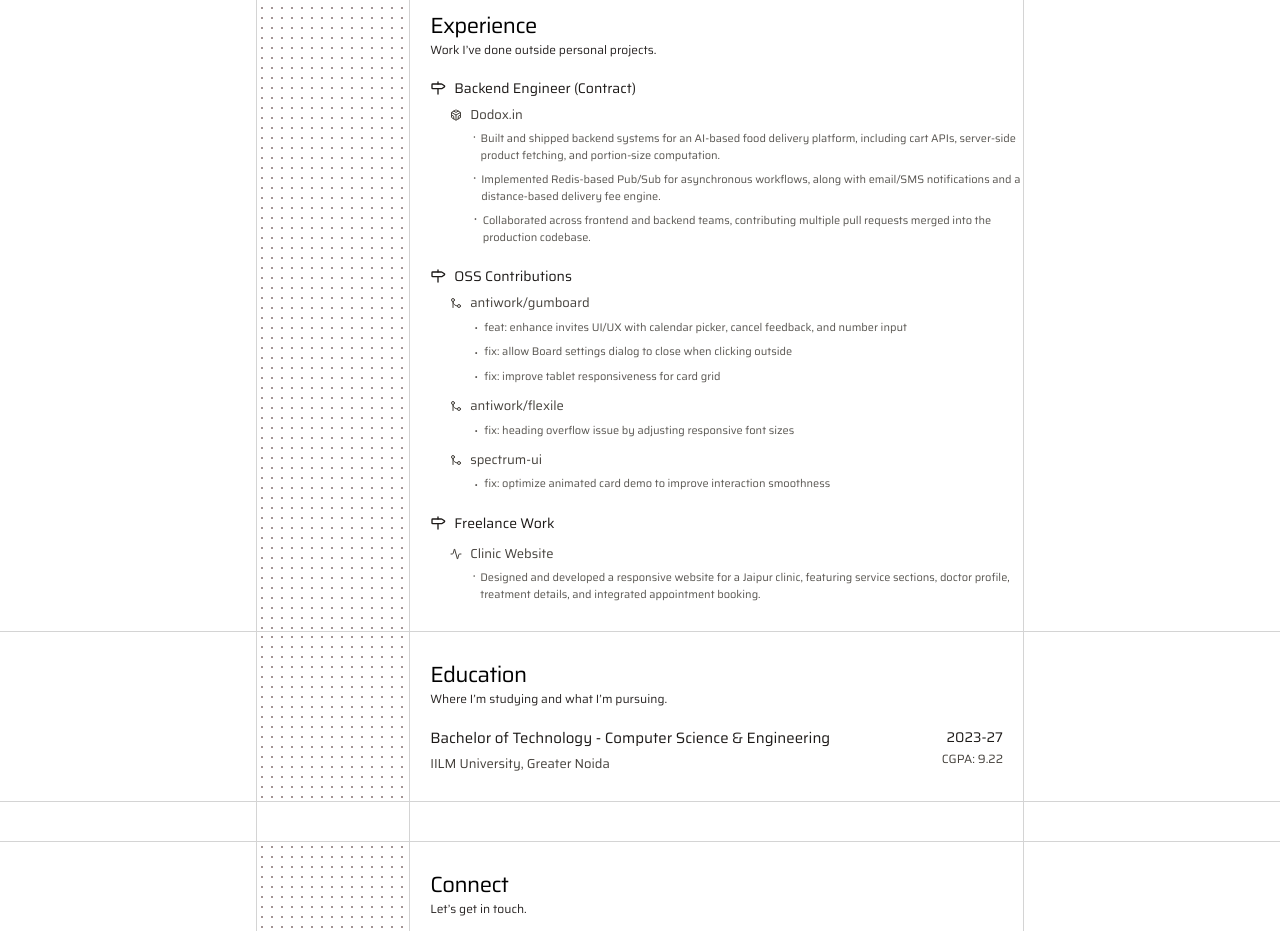
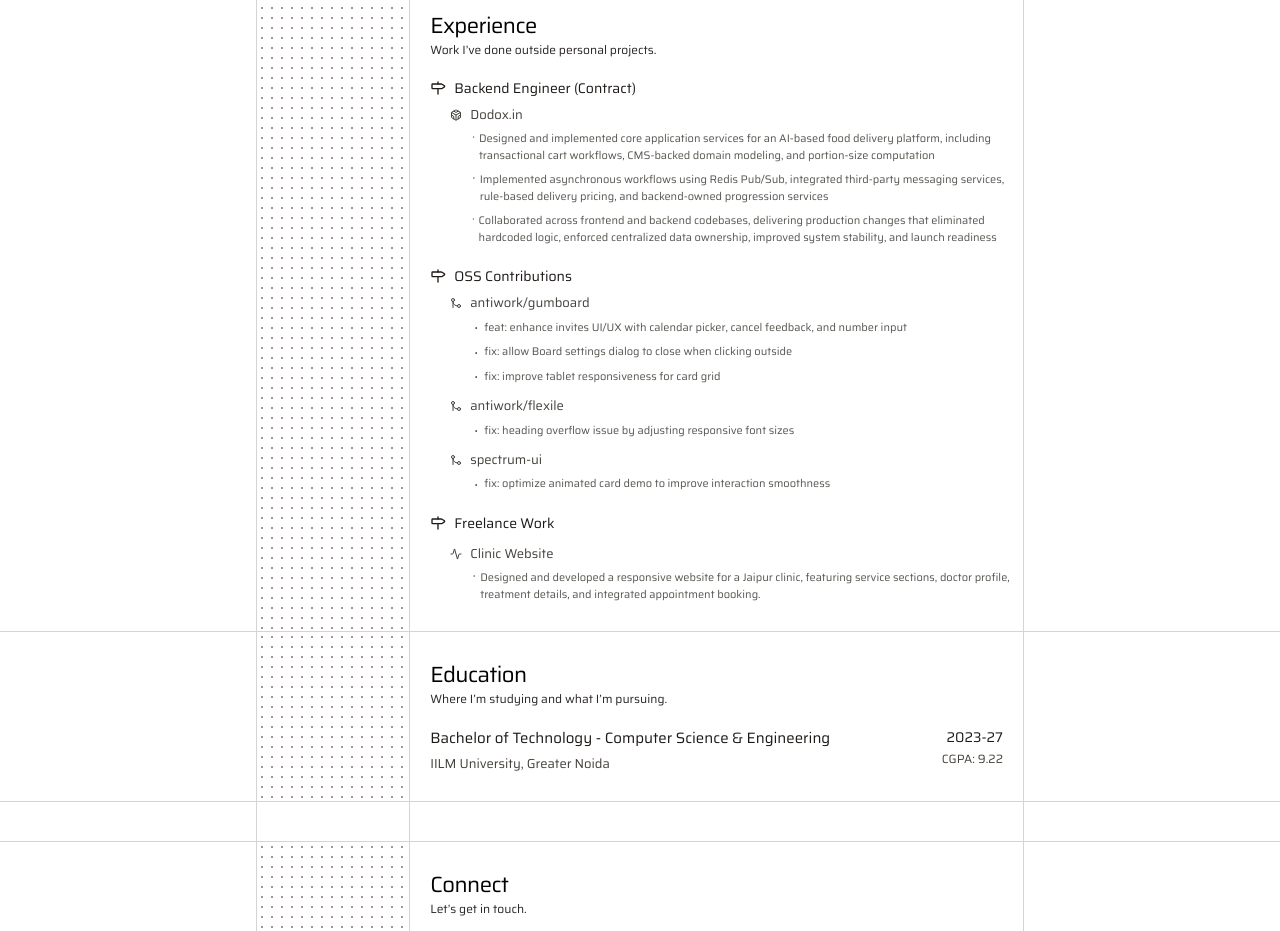
Before and after one commit to amriteshx1/portfolio, a Next.js app: page / in a window 1280 px wide. Shown: the part 1760-2691 px from the top of the page. Built offline with nearby package versions, Linux system fonts and the light colour scheme.

Commit message:
update: experience section

```diff
--- a/src/app/page.tsx
+++ b/src/app/page.tsx
@@ -306,9 +306,9 @@ export default function Home() {
               <div className="flex flex-col justify-start items-start">
                 <p className="md:ml-5 ml-3 md:text-sm text-[13px] flex justify-start items-center gap-2 text-stone-900 dark:text-stone-300"><MilestoneIcon className="md:size-4 size-3.5"/>Backend Engineer (Contract)</p>
                 <p className="md:ml-10 ml-6 mt-2 md:text-[13px] text-xs flex justify-start items-center gap-2 text-stone-700 dark:text-stone-400"><CodesandboxIcon className="md:size-3 size-[11px]" />Dodox.in</p>
-                <p className="md:ml-15 ml-10 mt-2 md:text-[11px] text-[10px] flex justify-start md:items-center items-start gap-0.5 text-stone-700/90 dark:text-stone-400/90"><DotIcon className="size-3 self-start" />Built and shipped backend systems for an AI-based food delivery platform, including cart APIs, server-side product fetching, and portion-size computation.</p>
-                <p className="md:ml-15 ml-10 mt-2 md:text-[11px] text-[10px] flex justify-start md:items-center items-start gap-0.5 text-stone-700/90 dark:text-stone-400/90"><DotIcon className="size-3 self-start" />Implemented Redis-based Pub/Sub for asynchronous workflows, along with email/SMS notifications and a distance-based delivery fee engine.</p>
-                <p className="md:ml-15 ml-10 mt-2 md:text-[11px] text-[10px] flex justify-start md:items-center items-start gap-0.5 text-stone-700/90 dark:text-stone-400/90"><DotIcon className="size-3 self-start" />Collaborated across frontend and backend teams, contributing multiple pull requests merged into the production codebase.</p>
+                <p className="md:ml-15 ml-10 mt-2 md:text-[11px] text-[10px] flex justify-start md:items-center items-start gap-0.5 text-stone-700/90 dark:text-stone-400/90"><DotIcon className="size-3 self-start" />Designed and implemented core application services for an AI-based food delivery platform, including transactional cart workflows, CMS-backed domain modeling, and portion-size computation</p>
+                <p className="md:ml-15 ml-10 mt-2 md:text-[11px] text-[10px] flex justify-start md:items-center items-start gap-0.5 text-stone-700/90 dark:text-stone-400/90"><DotIcon className="size-3 self-start" />Implemented asynchronous workflows using Redis Pub/Sub, integrated third-party messaging services, rule-based delivery pricing, and backend-owned progression services</p>
+                <p className="md:ml-15 ml-10 mt-2 md:text-[11px] text-[10px] flex justify-start md:items-center items-start gap-0.5 text-stone-700/90 dark:text-stone-400/90"><DotIcon className="size-3 self-start" />Collaborated across frontend and backend codebases, delivering production changes that eliminated hardcoded logic, enforced centralized data ownership, improved system stability, and launch readiness</p>
 
                 <p className="md:ml-5 ml-3 mt-5 md:text-sm text-[13px] flex justify-start items-center gap-2 text-stone-900 dark:text-stone-300"><MilestoneIcon className="md:size-4 size-3.5"/>OSS Contributions</p>
                 <p className="md:ml-10 ml-6 mt-2 md:text-[13px] text-xs flex justify-start items-center gap-2 text-stone-700 dark:text-stone-400"><GitMergeIcon className="md:size-3 size-[11px]" />antiwork/gumboard</p>
```
